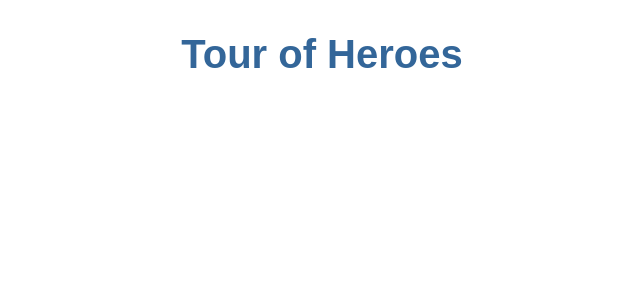
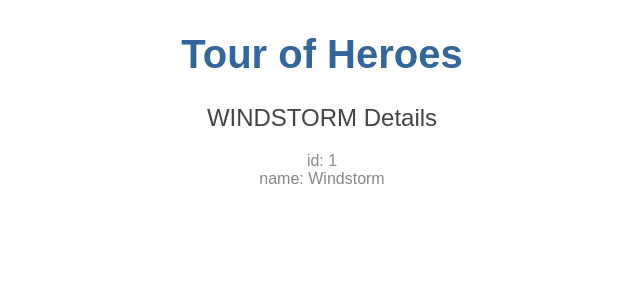
Before and after one commit to emorgan05/experiment-with-angular-app, an Angular app: page / in a window 1280 px wide. Shown: the top 300 px of the page, without its empty margins (318-958 px from the left). Built offline with nearby package versions, Linux system fonts and the light colour scheme.

Commit message:
Adding heroes component

```diff
--- a/src/app/app.component.html
+++ b/src/app/app.component.html
@@ -1,4 +1,5 @@
 <!--The content below is only a placeholder and can be replaced.-->
 <div style="text-align:center">
   <h1>{{ title }}</h1>
+  <app-heroes></app-heroes>
 </div>
--- a/src/app/app.module.ts
+++ b/src/app/app.module.ts
@@ -3,11 +3,13 @@
 
 
 import { AppComponent } from './app.component';
+import { HeroesComponent } from './heroes/heroes.component';
 
 
 @NgModule({
   declarations: [
-    AppComponent
+    AppComponent,
+    HeroesComponent
   ],
   imports: [
     BrowserModule
--- /dev/null
+++ b/src/app/hero.ts
@@ -0,0 +1,4 @@
+export class Hero {
+  id: number;
+  name: string;
+}
--- /dev/null
+++ b/src/app/heroes/heroes.component.html
@@ -0,0 +1,9 @@
+<h2>{{ hero.name | uppercase }} Details</h2>
+<div>
+  <span>id: </span>
+  {{ hero.id }}
+</div>
+<div>
+  <span>name: </span>
+  {{ hero.name }}
+</div>
--- /dev/null
+++ b/src/app/heroes/heroes.component.ts
@@ -0,0 +1,20 @@
+import { Component, OnInit } from '@angular/core';
+import { Hero } from '../hero';
+
+@Component({
+  selector: 'app-heroes',
+  templateUrl: './heroes.component.html',
+  styleUrls: ['./heroes.component.css']
+})
+export class HeroesComponent implements OnInit {
+  hero: Hero = {
+    id: 1,
+    name: "Windstorm"
+  };
+
+  constructor() { }
+
+  ngOnInit() {
+  }
+
+}
```
Also changed, not shown: src/app/heroes/heroes.component.css (added), 1 other file (tests, documents, lock files or other folders).
